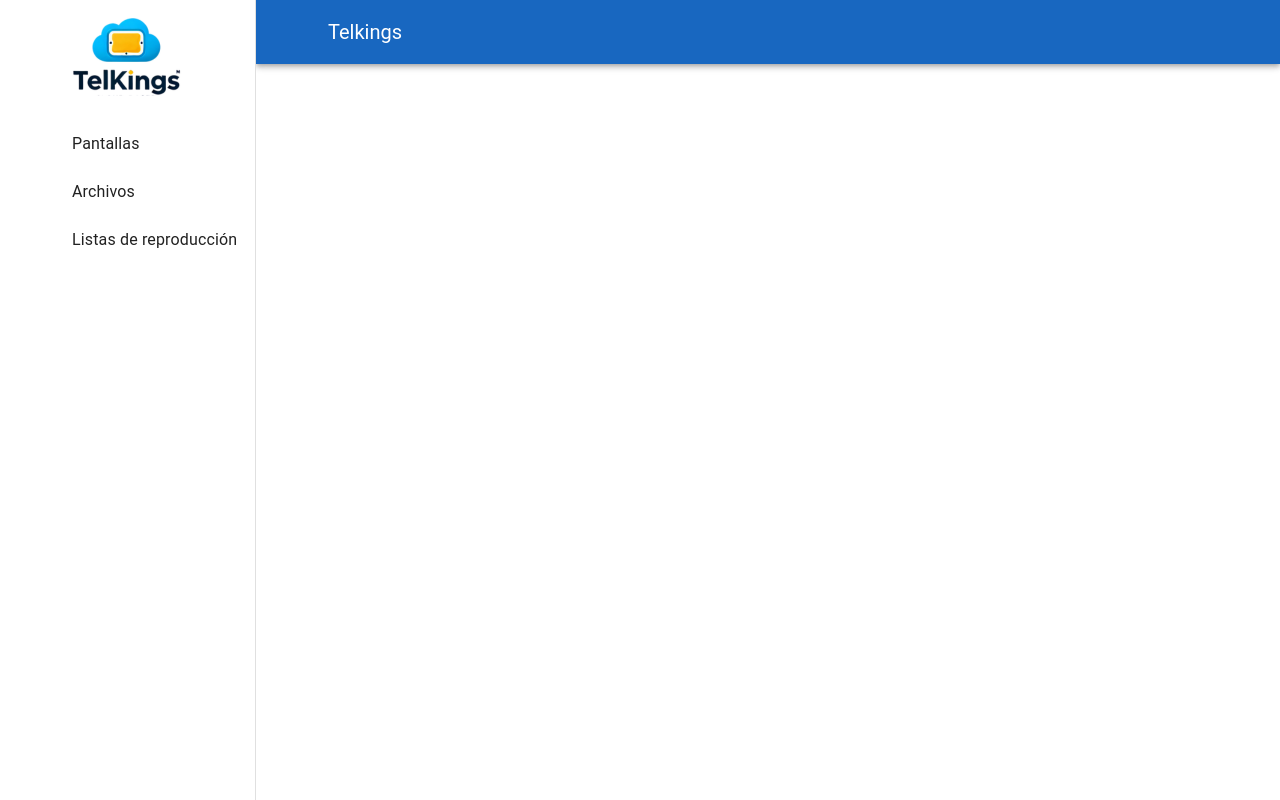
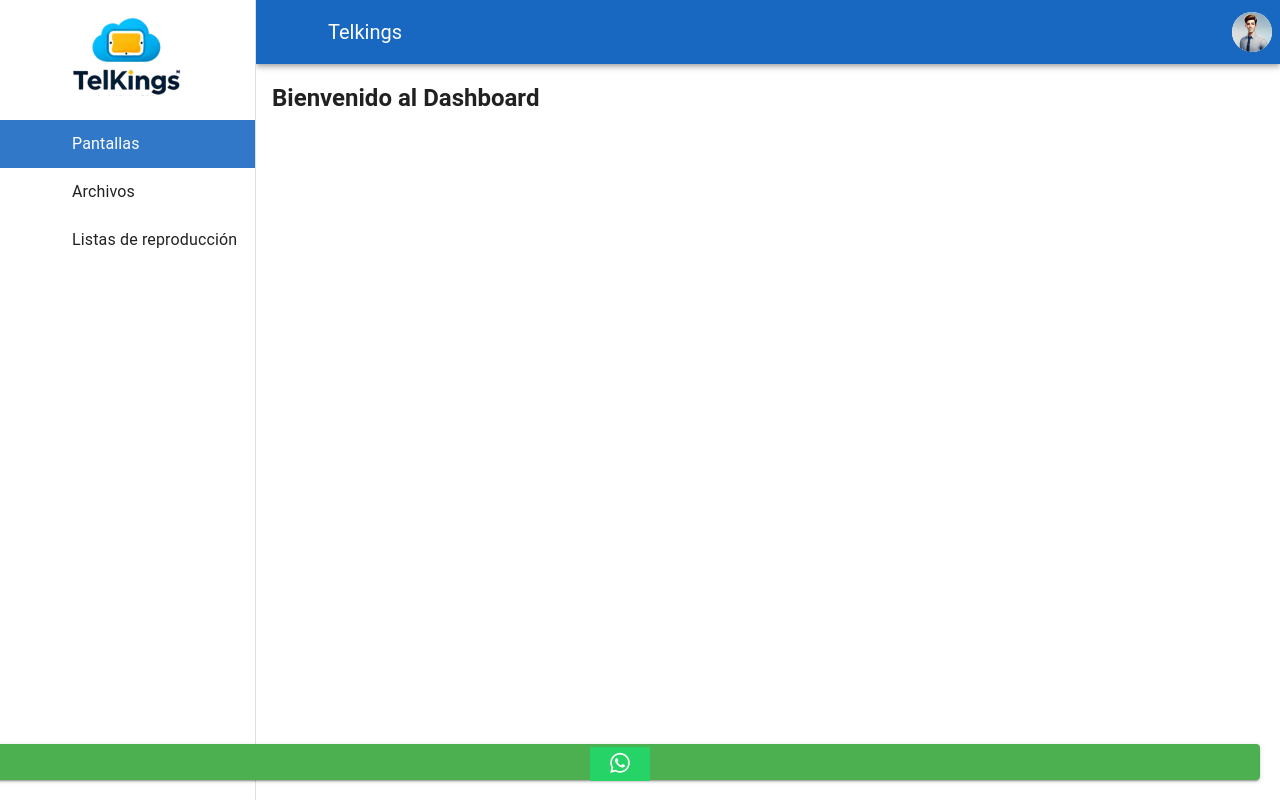
Before and after one commit to telkings/nuxt-vuetify-front, a Nuxt app: page /dashboard in a window 1280 px wide. Built offline with nearby package versions, Linux system fonts and the light colour scheme.

Commit message:
login y register sin logica

```diff
--- /dev/null
+++ b/layouts/auth.vue
@@ -0,0 +1,7 @@
+<template>
+  <v-container class="d-flex align-center justify-center fill-height">
+    <v-card class="pa-8" elevation="8" width="400">
+      <slot />
+    </v-card>
+  </v-container>
+</template>
--- a/layouts/default.vue
+++ b/layouts/default.vue
@@ -28,9 +28,34 @@
       <v-app-bar-nav-icon @click="drawer = !drawer" />
       <v-toolbar-title>Telkings</v-toolbar-title>
       <v-spacer />
-      <v-btn icon>
-        <v-icon>mdi-account-circle</v-icon>
-      </v-btn>
+
+      <!-- Menú de usuario -->
+      <v-menu>
+        <template v-slot:activator="{ props }">
+          <v-btn icon v-bind="props">
+            <v-avatar size="40">
+              <v-img src="/images/avatar.png" />
+            </v-avatar>
+          </v-btn>
+        </template>
+
+        <v-list>
+          <v-list-item>
+            <v-list-item-title>{{ userName }}</v-list-item-title>
+            <v-list-item-subtitle>{{ userEmail }}</v-list-item-subtitle>
+          </v-list-item>
+          <v-divider></v-divider>
+          <v-list-item to="/settings">
+            <v-list-item-title>⚙️ Configuración</v-list-item-title>
+          </v-list-item>
+          <v-list-item to="/subscription">
+            <v-list-item-title>📜 Plan de Suscripción</v-list-item-title>
+          </v-list-item>
+          <v-list-item @click="logout">
+            <v-list-item-title>🚪 Cerrar Sesión</v-list-item-title>
+          </v-list-item>
+        </v-list>
+      </v-menu>
     </v-app-bar>
 
     <!-- Contenido principal -->
@@ -39,6 +64,35 @@
         <slot />
       </v-container>
     </v-main>
+
+    <!-- Botón flotante de WhatsApp -->
+    <v-btn
+      fab
+      dark
+      color="green"
+      class="whatsapp-button"
+      @click="showWhatsappDialog = true"
+    >
+      <v-img src="/images/whatsapp.png" width="60" height="40" contain />
+    </v-btn>
+
+    <!-- Modal de WhatsApp -->
+    <v-dialog v-model="showWhatsappDialog" max-width="400px">
+      <v-card>
+        <v-card-title class="text-h6">¿Necesitas ayuda?</v-card-title>
+        <v-card-text>
+          Puedes escribirnos por WhatsApp y nuestro equipo te atenderá lo antes
+          posible.
+        </v-card-text>
+        <v-card-actions>
+          <v-spacer />
+          <v-btn color="red" text @click="showWhatsappDialog = false"
+            >Cancelar</v-btn
+          >
+          <v-btn color="green" text @click="openWhatsApp">Ir a WhatsApp</v-btn>
+        </v-card-actions>
+      </v-card>
+    </v-dialog>
   </v-app>
 </template>
 
@@ -48,13 +102,30 @@ import { useRoute } from "vue-router";
 
 const drawer = ref(true);
 const $route = useRoute();
+const showWhatsappDialog = ref(false);
+
+const openWhatsApp = () => {
+  window.open("https://wa.me/573112701507", "_blank");
+};
+
+const userName = ref("Fabian Guzman");
+const userEmail = ref("fabian@gmail.com");
 
 // Definir opciones del menú
 const menuItems = [
-  { title: "Pantallas", icon: "mdi-view-dashboard", to: "/" },
+  { title: "Pantallas", icon: "mdi-view-dashboard", to: "/dashboard" },
   { title: "Archivos", icon: "mdi-folder", to: "/files" },
-  { title: "Listas de reproducción", icon: "mdi-playlist-music", to: "/playlist" },
+  {
+    title: "Listas de reproducción",
+    icon: "mdi-playlist-music",
+    to: "/playlist",
+  },
 ];
+
+const logout = () => {
+  console.log("Cerrando sesión...");
+  // Aquí puedes agregar la lógica para cerrar sesión
+};
 </script>
 
 <style>
@@ -62,15 +133,28 @@ const menuItems = [
 .active-link {
   color: white !important; /* Texto en blanco */
   font-weight: bold;
-  background-color: #1565C0 !important; /* Azul fuerte */
+  background-color: #1565c0 !important; /* Azul fuerte */
   border-radius: 8px;
   transition: background-color 0.3s ease-in-out, transform 0.2s ease-in-out;
 }
 
 /* Efecto al pasar el mouse (sin afectar el activo) */
 .v-list-item:not(.active-link):hover {
-  background-color: rgba(21, 101, 192, 0.2) !important; /* Azul claro con transparencia */
+  background-color: rgba(
+    21,
+    101,
+    192,
+    0.2
+  ) !important; /* Azul claro con transparencia */
   transform: scale(1.05); /* Efecto de crecimiento */
   transition: background-color 0.3s ease-in-out, transform 0.2s ease-in-out;
 }
+
+/* Estilos del botón flotante de WhatsApp */
+.whatsapp-button {
+  position: fixed;
+  bottom: 20px;
+  right: 20px;
+  z-index: 1000;
+}
 </style>
--- /dev/null
+++ b/pages/dashboard.vue
@@ -0,0 +1,10 @@
+<template>
+  <div>
+    <h2>Bienvenido al Dashboard</h2>
+
+  </div>
+</template>
+
+<script setup>
+
+</script>
--- a/pages/index.vue
+++ b/pages/index.vue
@@ -1,6 +1,16 @@
 <template>
     <div>
-      <h1>Bienvenido a Telkings</h1>
-      <p>Esta es la página principal.</p>
+      <p>Redirigiendo...</p>
     </div>
   </template>
+
+  <script setup>
+  import { useRouter } from 'vue-router'
+  import { onMounted } from 'vue'
+
+  const router = useRouter()
+
+  onMounted(() => {
+    router.push('/dashboard') // Redirige a la página de Dashboard
+  })
+  </script>
--- /dev/null
+++ b/pages/login.vue
@@ -0,0 +1,25 @@
+<template>
+  <v-form @submit.prevent="login">
+    <v-text-field v-model="email" label="Correo electrónico" type="email" required></v-text-field>
+    <v-text-field v-model="password" label="Contraseña" type="password" required></v-text-field>
+    <v-btn type="submit" color="primary" block>Iniciar Sesión</v-btn>
+    <p class="text-center mt-2">
+      <NuxtLink to="/register">¿No tienes cuenta? Regístrate</NuxtLink>
+    </p>
+  </v-form>
+</template>
+
+<script setup>
+import { ref } from 'vue'
+
+definePageMeta({
+  layout: 'auth' // Usa el layout sin sidebar
+})
+
+const email = ref('')
+const password = ref('')
+
+const login = () => {
+  console.log('Iniciar sesión con:', email.value, password.value)
+}
+</script>
--- /dev/null
+++ b/pages/register.vue
@@ -0,0 +1,27 @@
+<template>
+  <v-form @submit.prevent="register">
+    <v-text-field v-model="name" label="Nombre" required></v-text-field>
+    <v-text-field v-model="email" label="Correo electrónico" type="email" required></v-text-field>
+    <v-text-field v-model="password" label="Contraseña" type="password" required></v-text-field>
+    <v-btn type="submit" color="primary" block>Registrarse</v-btn>
+    <p class="text-center mt-2">
+      <NuxtLink to="/login">¿Ya tienes cuenta? Inicia sesión</NuxtLink>
+    </p>
+  </v-form>
+</template>
+
+<script setup>
+import { ref } from 'vue'
+
+definePageMeta({
+  layout: 'auth' // Usa el layout sin sidebar
+})
+
+const name = ref('')
+const email = ref('')
+const password = ref('')
+
+const register = () => {
+  console.log('Registrarse con:', name.value, email.value, password.value)
+}
+</script>
--- /dev/null
+++ b/pages/settings.vue
@@ -0,0 +1,6 @@
+<template>
+    <v-container>
+      <h1>Configuración</h1>
+      <p>Aquí puedes configurar tu perfil y ajustes de la plataforma.</p>
+    </v-container>
+  </template>
--- /dev/null
+++ b/pages/subscription.vue
@@ -0,0 +1,6 @@
+<template>
+    <v-container>
+      <h1>Plan de Suscripción</h1>
+      <p>Aquí puedes ver y gestionar tu plan de suscripción.</p>
+    </v-container>
+  </template>
```
Also changed, not shown: public/images/avatar.png (added), public/images/whatsapp.png (added).
